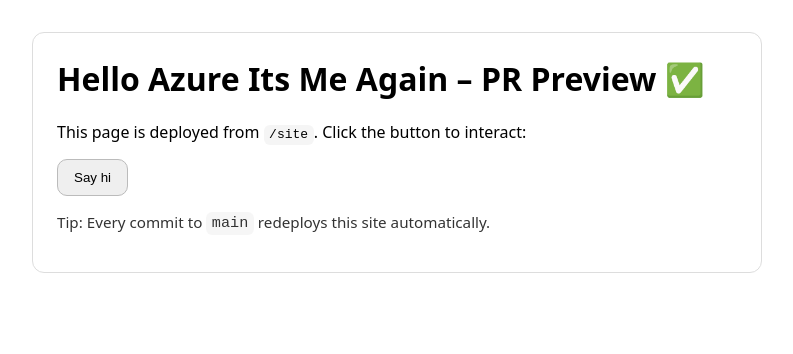
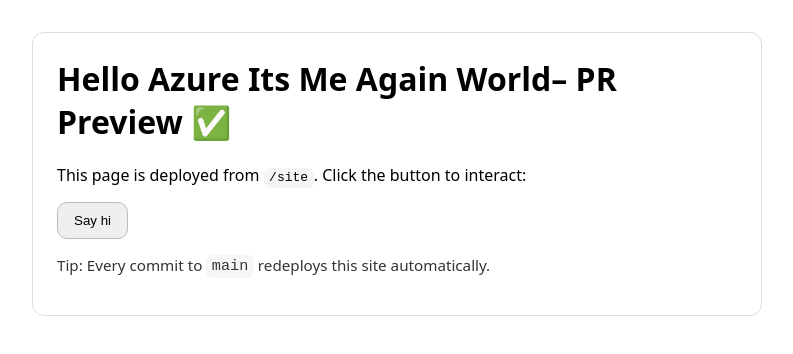
Before and after one commit to stephanusdijkema-dotcom/hello-azure-ui, a plain HTML site: page site/index.html in a window 1280 px wide. Shown: the whole page, without its empty margins (0-793 px from the left). Drawn offline with Linux system fonts and the light colour scheme.

Commit message:
Update index.html

```diff
--- a/site/index.html
+++ b/site/index.html
@@ -6,7 +6,7 @@
 </head>
 <body>
   <div class="card">
-    <h1>Hello Azure Its Me Again – PR Preview ✅</h1>
+    <h1>Hello Azure Its Me Again World– PR Preview ✅</h1>
     <p>This page is deployed from <code>/site</code>. Click the button to interact:</p>
 
     <button id="toggle">Say hi</button>
```
